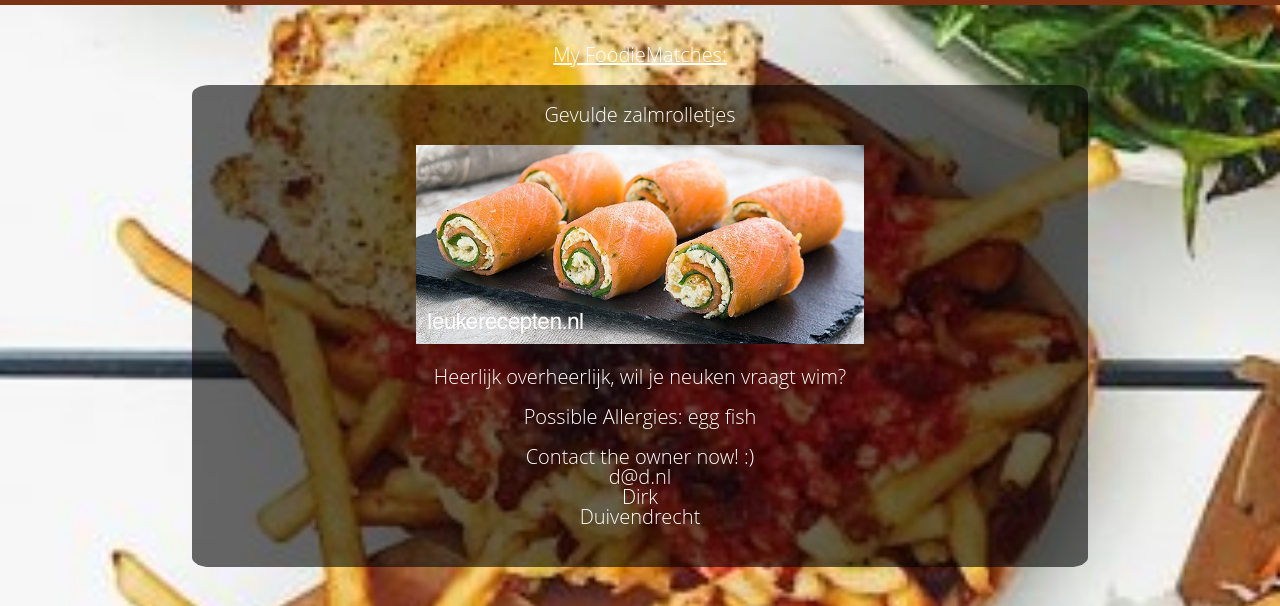
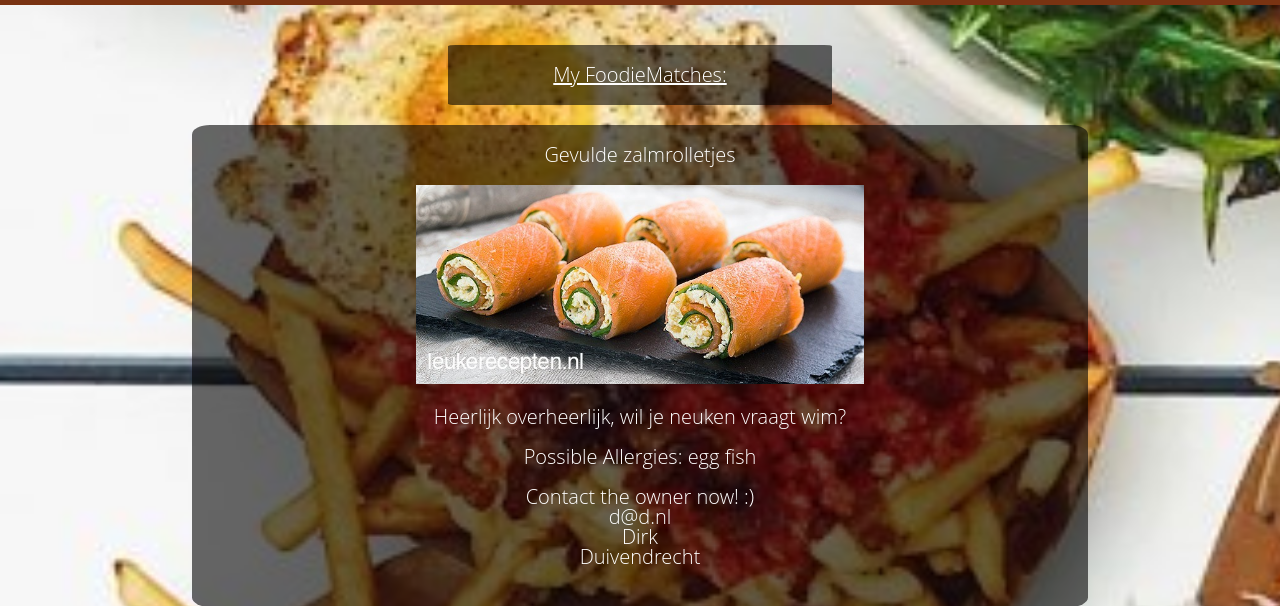
Before and after one commit to JJuttie/21, a Flask app: page /matches in a window 1280 px wide. Shown: the part 80-686 px from the top of the page. Run offline with Flask 2, Linux system fonts and the light colour scheme; a user stored in the database is signed in; some libraries are stand-ins or nearby versions.

Commit message:
boxje op matches scherm

```diff
--- a/static/style.css
+++ b/static/style.css
@@ -556,6 +556,15 @@ main h_forgot{
   margin:auto;
   border-radius:2%;
 }
+.matches_title_screen {
+  background: rgb(0, 0, 0,0.59);
+  text-align: center;
+  min-width:180px;
+  width:30vw;
+  height:auto;
+  margin:auto;
+  border-radius:2%;
+}
 
 .forgot-screen {
   background: rgb(0, 0, 0,0.59);
--- a/templates/matches.html
+++ b/templates/matches.html
@@ -6,7 +6,11 @@
 
 {% block main %}
 <h_matches><br><br>
+	<div class="matches_title_screen">
+		<br>
 			<p><b><u>My FoodieMatches:</u></b></p></p><br>
+	</div>
+	<br>
 {% for item in recipelist %}
 	<div class="matches_screen">
 		<br>
```
